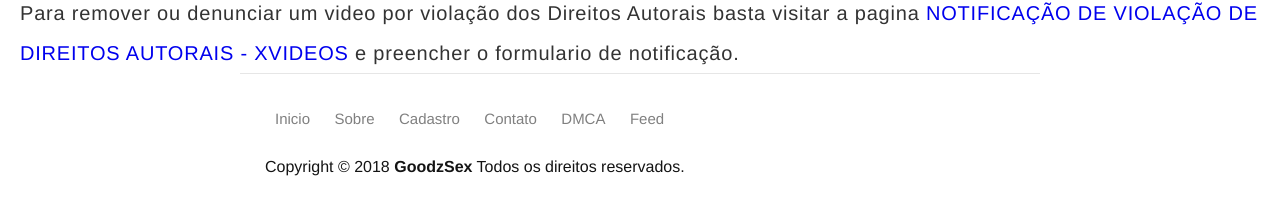
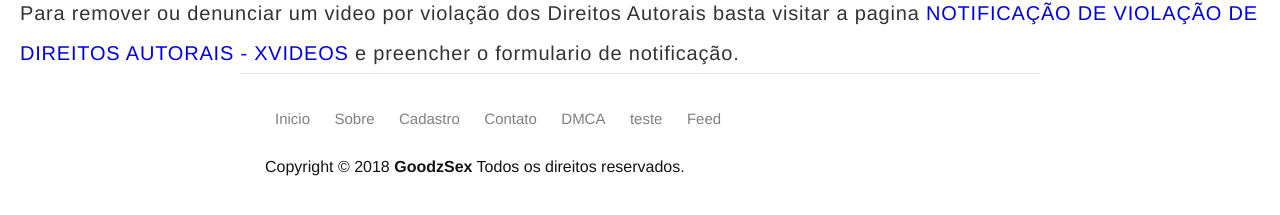
Before and after one commit to guiadamusculacao/guiadamusculacao, a Jekyll site: the page built from dmca.md, in a window 1280 px wide. Shown: the part 499-714 px from the top of the page. Built offline with Jekyll 4.4.1, drawn with Linux system fonts in a browser that asks for light colours.

Commit message:
Update _config.yml

```diff
--- a/_config.yml
+++ b/_config.yml
@@ -53,6 +53,8 @@ links:
     url: /contato/
   - title: DMCA
     url: /dmca/
+  - title: teste
+    url: /teste.html
 
 # Exclude my node related stuff
 exclude: ['package.json', 'src', 'node_modules']
```
